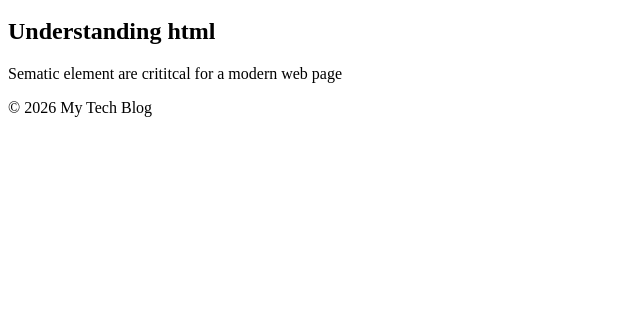
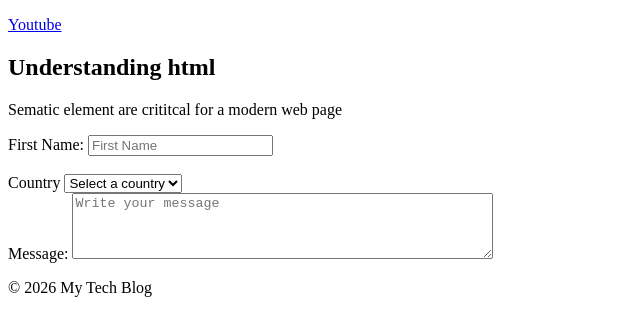
Before and after one commit to Musekura20/My-first-website, a plain HTML site: page index.html in a window 1280 px wide. Shown: the part 100-436 px from the top of the page, without its empty margins (0-640 px from the left). Drawn offline with Linux system fonts and the light colour scheme.

Commit message:
updated main part

```diff
--- a/index.html
+++ b/index.html
@@ -9,6 +9,8 @@
     <h1>My Tech Blogs</h1>
     <nav>
         <a href="https://www.google.com">Google</a>
+        <br>
+        <br>
         <a href="https://www.youtube.com/">Youtube</a>
     </nav>
 </header>
@@ -19,6 +21,22 @@
         </h2>
         <p>Sematic element are crititcal for a modern web page</p>
     </article>
+    <label for="First Name">First Name:</label>
+    <input type="text" name="First Name" placeholder="First Name" required>
+    <br>
+    <br>
+    <label for="">Country</label>
+    <select name="" id="">
+        <option value="">Select a country</option>
+        <option value="">Rwanda</option>
+        <option value="">Uganda</option>
+        <option value="">Kenya</option>
+        <option value="">Botswana</option>
+        <option value="">Brazil</option>
+    </select>
+    <br>
+    <label for="message">Message: </label>
+    <textarea name="message" placeholder="Write your message" rows="4" cols="50"></textarea>
 </main>
 <footer>
     <p>© 2026 My Tech Blog</p>
```
